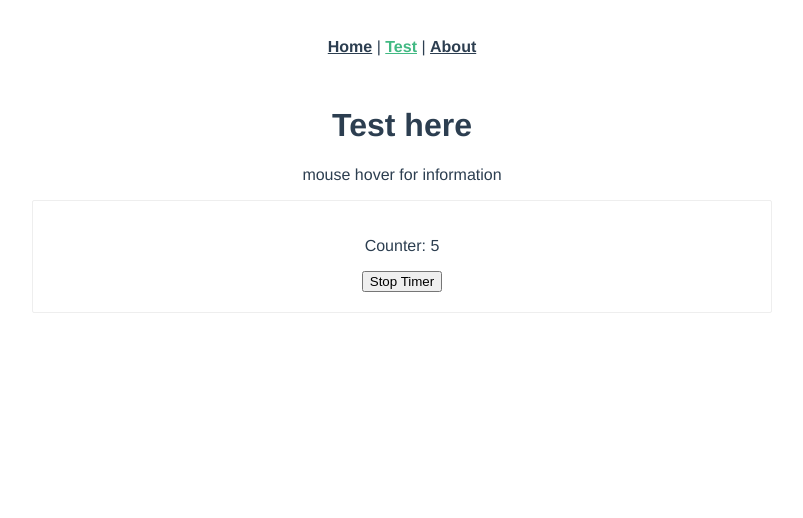
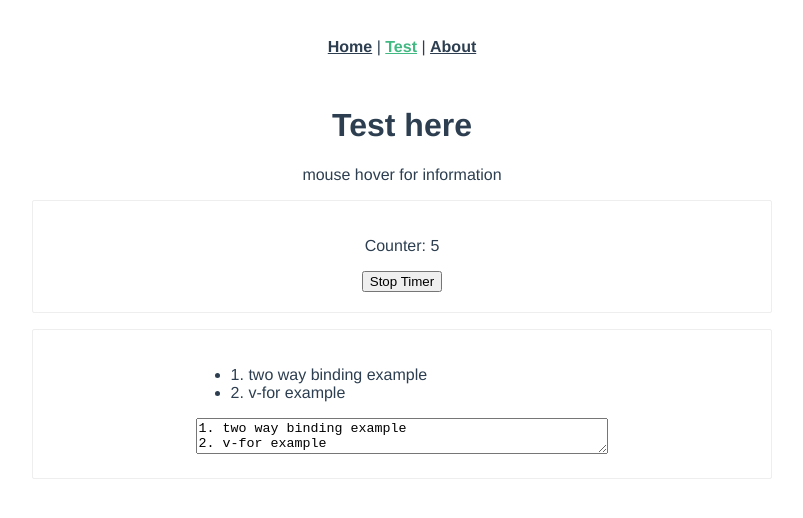
Before and after one commit to dragonkid/real-world-vue, a Vue app: page /test in a window 1280 px wide. Shown: the top 518 px of the page, without its empty margins (238-1041 px from the left). Built offline with nearby package versions, Linux system fonts and the light colour scheme.

Commit message:
v-for & v-model

```diff
--- a/src/components/CounterTimer.vue
+++ b/src/components/CounterTimer.vue
@@ -1,8 +1,8 @@
 <template>
   <div>
     <p>Counter: {{ counter }}</p>
-    <button v-if="interval != null" :onClick="stopTimer">Stop Timer</button>
-    <button v-else :onClick="startTimer">Start Timer</button>
+    <button v-if="interval != null" v-on:click="stopTimer">Stop Timer</button>
+    <button v-else v-on:click="startTimer">Start Timer</button>
   </div>
 </template>
 
--- /dev/null
+++ b/src/components/ModelExample.vue
@@ -0,0 +1,33 @@
+<template>
+  <div>
+    <ul>
+      <li v-bind:key="index" v-for="(msg, index) in message.split('\n')">
+        {{ msg }}
+      </li>
+    </ul>
+    <textarea v-model="message" />
+  </div>
+</template>
+
+<script>
+export default {
+  name: "ModelExample",
+  data() {
+    return {
+      message: "1. two way binding example\n2. v-for example",
+    };
+  },
+};
+</script>
+
+<style>
+textarea {
+  width: 60%;
+}
+
+li {
+  margin: auto;
+  text-align: left;
+  width: 60%;
+}
+</style>
--- a/src/views/TestView.vue
+++ b/src/views/TestView.vue
@@ -1,20 +1,25 @@
 <template>
   <div class="test">
     <h1>Test here</h1>
-    <span :title="title">mouse hover for information</span>
+    <span v-bind:title="title">mouse hover for information</span>
     <div class="demo">
       <CounterTimer></CounterTimer>
+    </div>
+    <div class="demo">
+      <ModelExample></ModelExample>
     </div>
   </div>
 </template>
 
 <script>
 import CounterTimer from "../components/CounterTimer.vue";
+import ModelExample from "@/components/ModelExample.vue";
 
 export default {
   name: "TestView",
   components: {
     CounterTimer,
+    ModelExample,
   },
   computed: {
     title() {
```
